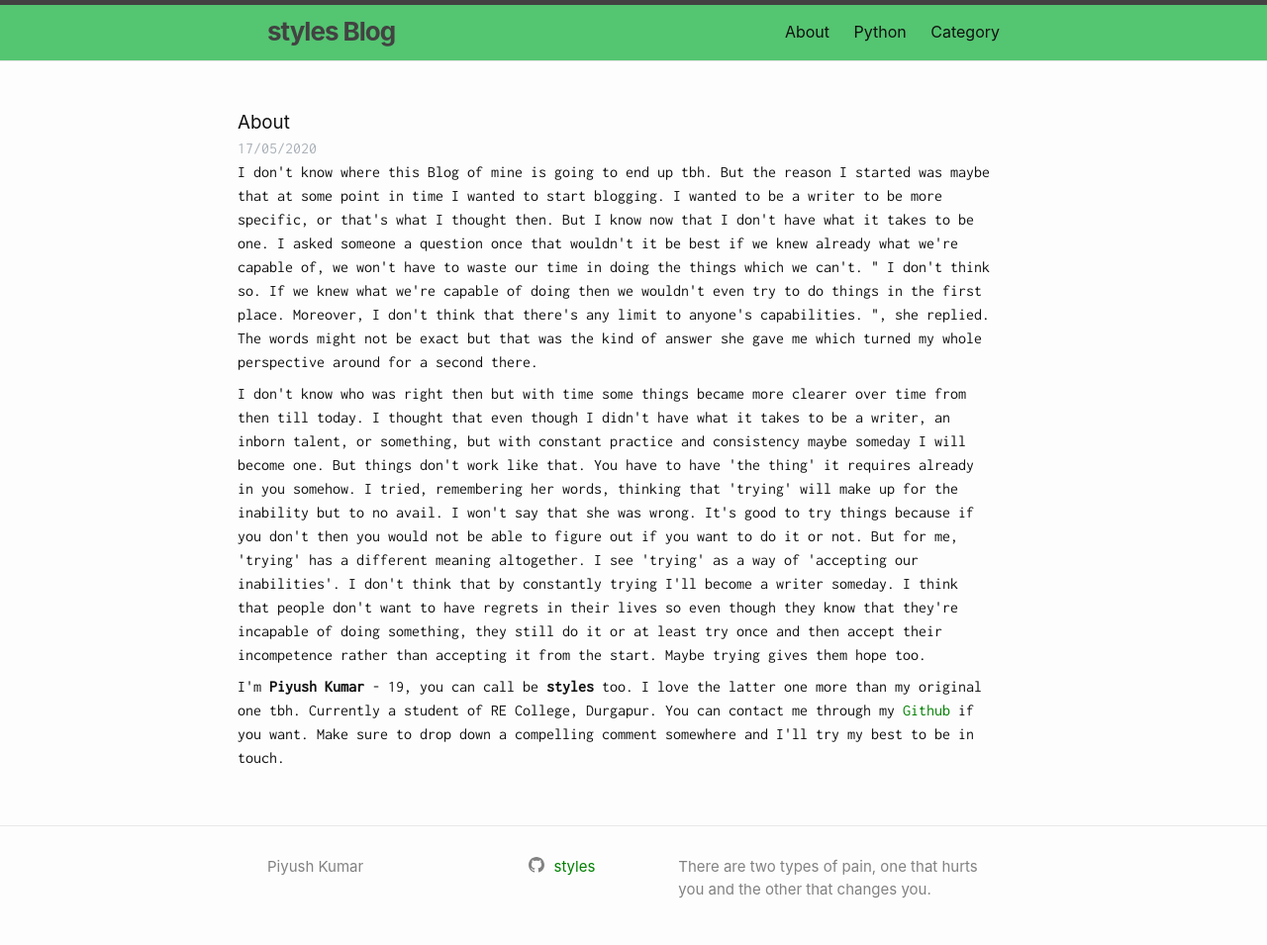
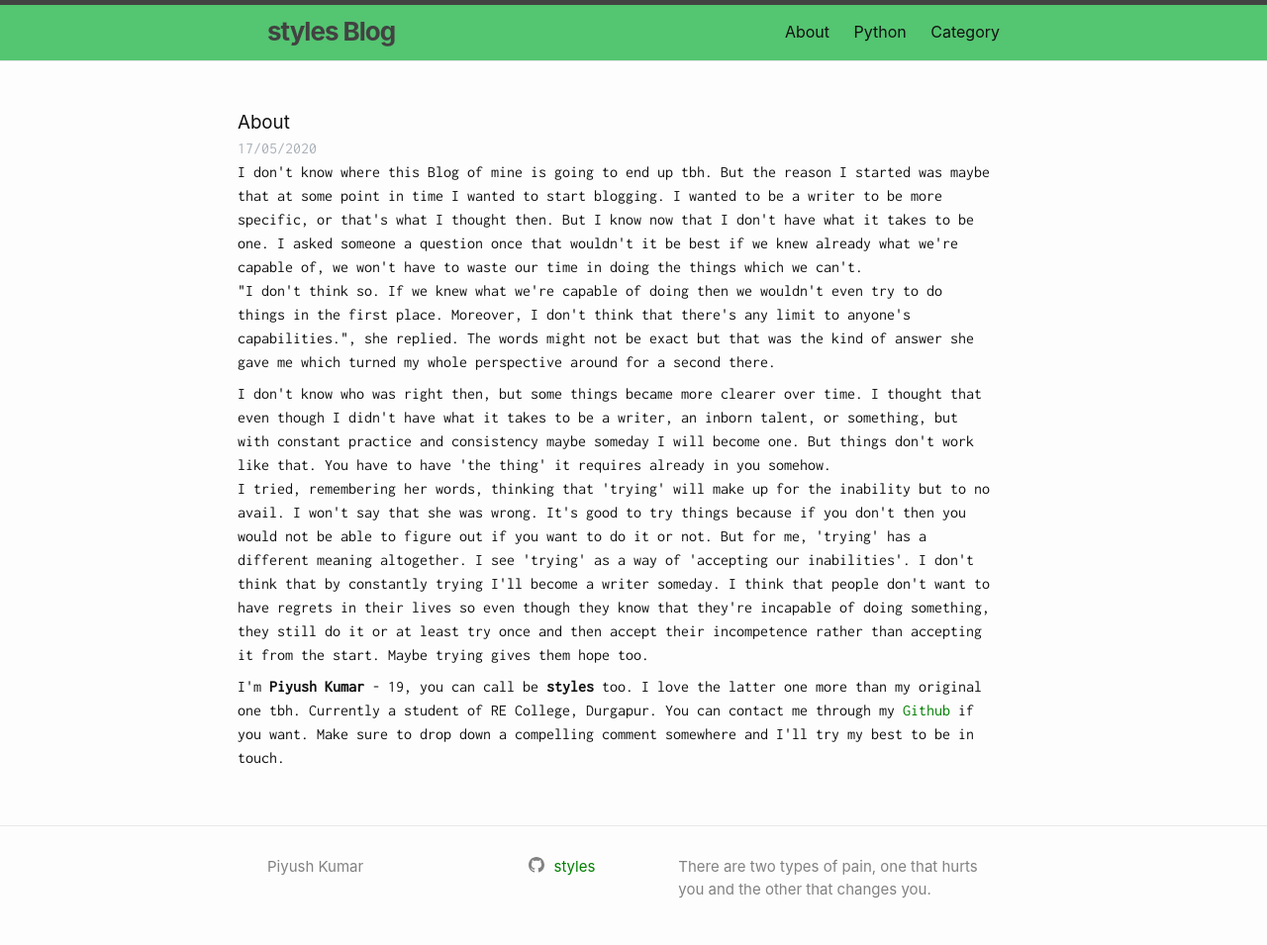
Before and after one commit to styles3544/Blog, a Jekyll site: the page built from about.html, in a window 1280 px wide. Shown: the whole page at 99% size. Built offline with Jekyll 4.4.1, drawn with Linux system fonts in a browser that asks for light colours.

Commit message:
renovating

```diff
--- a/about.html
+++ b/about.html
@@ -14,10 +14,10 @@ permalink: /about/
     <p id="para">
     I don't know where this Blog of mine is going to end up tbh. But the reason I started was maybe that at some point in time I wanted to start blogging. I wanted to be a writer to be more specific, or that's what I thought then.
         But I know now that I don't have what it takes to be one. I asked someone a question once that wouldn't it be best if we knew already what we're capable of, we won't have to waste our time in doing the things which we can't.
-        " I don't think so. If we knew what we're capable of doing then we wouldn't even try to do things in the first place. Moreover, I don't think that there's any limit to anyone's capabilities. ", she replied. The words might not be exact but that was the kind of answer she gave me which turned my whole perspective around for a second there.
+    </br>"I don't think so. If we knew what we're capable of doing then we wouldn't even try to do things in the first place. Moreover, I don't think that there's any limit to anyone's capabilities.", she replied. The words might not be exact but that was the kind of answer she gave me which turned my whole perspective around for a second there.
     </p>
     <p id="para">
-     I don't know who was right then but with time some things became more clearer over time from then till today. I thought that even though I didn't have what it takes to be a writer, an inborn talent, or something, but with constant practice and consistency maybe someday I will become one. But things don't work like that. You have to have 'the thing' it requires already in you somehow. I tried, remembering her words, thinking that 'trying' will make up for the inability but to no avail. I won't say that she was wrong. It's good to try things because if you don't then you would not be able to figure out if you want to do it or not. But for me, 'trying' has a different meaning altogether. I see 'trying' as a way of 'accepting our inabilities'.
+     I don't know who was right then, but some things became more clearer over time. I thought that even though I didn't have what it takes to be a writer, an inborn talent, or something, but with constant practice and consistency maybe someday I will become one. But things don't work like that. You have to have 'the thing' it requires already in you somehow.</br> I tried, remembering her words, thinking that 'trying' will make up for the inability but to no avail. I won't say that she was wrong. It's good to try things because if you don't then you would not be able to figure out if you want to do it or not. But for me, 'trying' has a different meaning altogether. I see 'trying' as a way of 'accepting our inabilities'.
         I don't think that by constantly trying I'll become a writer someday. I think that people don't want to have regrets in their lives so even though they know that they're incapable of doing something, they still do it or at least try once and then accept their incompetence rather than accepting it from the start. Maybe trying gives them hope too.
     </p>
 <p id="para">
```
